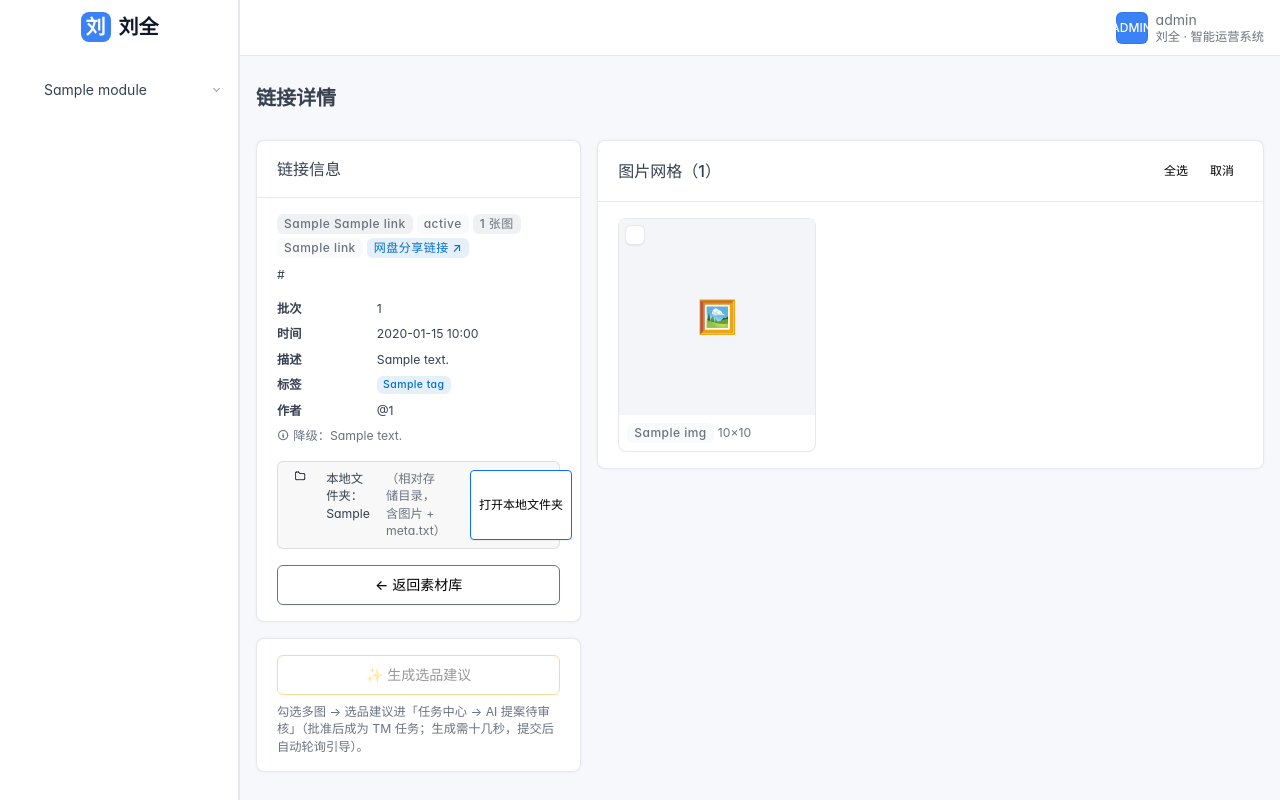
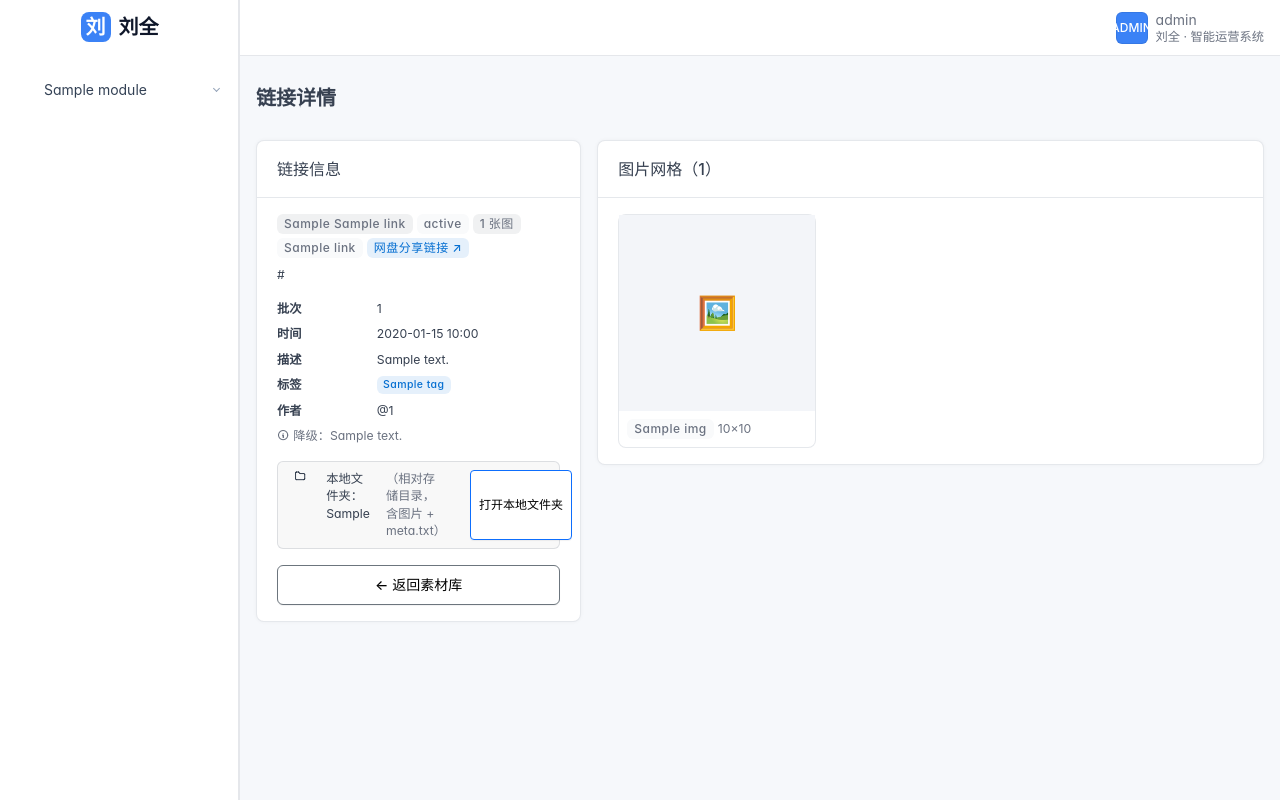
Before and after one commit to winhous/liuquan, a FastAPI app: template web/templates/scrape/link_detail.html in a window 1280 px wide. Run offline with FastAPI, Linux system fonts and the light colour scheme; the template is opened without the code that fills it: most values are stand-ins (such as "Sample title", 1, 10 or a date in 2020); parts of the project's set-up code (start-up, migrations or seed data) failed here and were passed over; some libraries are stand-ins or nearby versions.

Commit message:
feat(v0.6): 方向收口——扒图页撤选品建议按钮+勾选UI(纯采集管理), AI产物(SEO初稿/SKU·变体建档)归加工页v0.7/v0.8
用户还原真实流程: 图→修图(本质不变)→SEO→上架; 选品建议(AI看文本表态)不在流程里
- link_detail.html: 删 btn-suggest/img-check/toggleAll/submitSuggest JS + 按钮卡; 图片网格纯展示
- 引擎侧 scrape_suggest_chain/product_suggestion//scrape/suggest路由与A47/A48/A66断言保留(无UI入口, v0.8改造复用)
- 变更日志留痕; 五绿全绿

```diff
--- a/web/templates/scrape/link_detail.html
+++ b/web/templates/scrape/link_detail.html
@@ -15,7 +15,7 @@
 {% endif %}
 
 <div class="row g-3">
-  <!-- 左栏：链接信息 + 本地文件夹提示 + 选品建议入口 -->
+  <!-- 左栏：链接信息 + 本地文件夹提示（复核反馈：扒图页不放 AI 按钮） -->
   <div class="col-lg-4">
     <div class="card">
       <div class="card-header">
@@ -75,29 +75,15 @@
         <a href="/scrape" class="btn btn-outline-secondary w-100 mt-3">← 返回素材库</a>
       </div>
     </div>
-    {% if images %}
-    <div class="card mt-3">
-      <div class="card-body">
-        <button id="btn-suggest" class="btn btn-warning w-100" onclick="submitSuggest()" disabled>
-          ✨ 生成选品建议
-        </button>
-        <p class="text-muted small mt-2 mb-0">
-          勾选多图 → 选品建议进「任务中心 → AI 提案待审核」（批准后成为 TM 任务；生成需十几秒，提交后自动轮询引导）。
-        </p>
-      </div>
-    </div>
-    {% endif %}
+    {# 复核反馈 2026-09-03：扒图页不放 AI 产物按钮——SEO 初稿 / SKU·变体建档在加工页
+       （v0.7 SKU 建档 / v0.8 卖法 SEO，从素材库选处理好的图做）；选品建议链路撤 UI #}
   </div>
 
-  <!-- 右栏：图片网格（缩略图 · 宽高 · 水印标记 · 来源标记徽章） -->
+  <!-- 右栏：图片网格（缩略图 · 宽高 · 水印标记 · 来源标记徽章；复核反馈：去掉勾选/选品建议 UI，纯展示） -->
   <div class="col-lg-8">
     <div class="card">
       <div class="card-header d-flex align-items-center justify-content-between">
         <h3 class="card-title mb-0">图片网格（{{ images|length }}）</h3>
-        <div>
-          <button class="btn btn-sm btn-link" onclick="toggleAll(true)">全选</button>
-          <button class="btn btn-sm btn-link text-muted" onclick="toggleAll(false)">取消</button>
-        </div>
       </div>
       <div class="card-body">
         {% if images %}
@@ -105,9 +91,6 @@
           {% for img in images %}
           <div class="col">
             <div class="card mb-0 position-relative">
-              <div class="position-absolute" style="top:6px;left:6px;z-index:2;">
-                <input type="checkbox" class="form-check-input img-check" data-id="{{ img.id }}" onchange="updateSuggestState()">
-              </div>
               <div style="aspect-ratio:1/1;background:#f3f5f9;display:flex;align-items:center;justify-content:center;overflow:hidden;">
                 {% if img.local_path %}
                 <img src="/scrape/thumbnail/{{ img.id }}" alt="图片" loading="lazy"
@@ -143,71 +126,6 @@
 </div>
 
 <script>
-  function updateSuggestState() {
-    const n = document.querySelectorAll('.img-check:checked').length;
-    document.getElementById('btn-suggest').disabled = n === 0;
-  }
-  function toggleAll(on) {
-    document.querySelectorAll('.img-check').forEach(c => { c.checked = on; });
-    updateSuggestState();
-  }
-  async function submitSuggest() {
-    const ids = [...document.querySelectorAll('.img-check:checked')].map(c => c.dataset.id);
-    if (!ids.length) { alert('请先勾选图片'); return; }
-    const btnS = document.getElementById('btn-suggest');
-    const hint = document.getElementById('suggest-hint');
-    if (hint) hint.remove();
-    btnS.disabled = true; btnS.textContent = '⏳ 已提交，选品建议生成中…';
-    try {
-      const r = await fetch('/scrape/suggest', {
-        method: 'POST', headers: { 'Content-Type': 'application/json' },
-        body: JSON.stringify({ image_ids: ids })
-      });
-      const data = await r.json();
-      if (!data.ok) {
-        alert('提交失败: ' + (data.error || '未知错误'));
-        btnS.disabled = false; btnS.textContent = '✨ 生成选品建议';
-        return;
-      }
-      // 轮询引擎任务：完成 → 引导去任务中心提案审核（生成结果在 /tasks 右侧「AI 提案待审核」）
-      const taskId = data.task_id;
-      const deadline = Date.now() + 90000;
-      while (Date.now() < deadline) {
-        await new Promise(res => setTimeout(res, 3000));
-        try {
-          const tr = await fetch('/tasks/engine/' + taskId);
-          const td = await tr.json();
-          const st = td.status || '';
-          if (st === 'done') {
-            btnS.textContent = '✅ 选品建议已生成';
-            const box = document.createElement('div');
-            box.id = 'suggest-hint';
-            box.className = 'alert alert-success mt-2 mb-0 small';
-            box.innerHTML =
-              '选品建议已进「<b>任务中心 → AI 提案待审核</b>」（右上角待审核数 +1）。' +
-              '<a href="/tasks" class="ms-1">立即去审核 →</a>';
-            btnS.insertAdjacentElement('afterend', box);
-            return;
-          }
-          if (st === 'failed') {
-            btnS.textContent = '✨ 生成选品建议';
-            btnS.disabled = false;
-            alert('选品建议生成失败：' + (td.error || '未知错误'));
-            return;
-          }
-        } catch (e) { /* 轮询中间失败继续等 */ }
-      }
-      btnS.textContent = '⏳ 仍在生成…';
-      const box = document.createElement('div');
-      box.id = 'suggest-hint';
-      box.className = 'alert alert-warning mt-2 mb-0 small';
-      box.innerHTML = '生成较慢（真 LLM），稍后去「<a href="/tasks">任务中心 → AI 提案待审核</a>」查看。';
-      btnS.insertAdjacentElement('afterend', box);
-    } catch (e) {
-      alert('网络错误: ' + e.message);
-      btnS.disabled = false; btnS.textContent = '✨ 生成选品建议';
-    }
-  }
   // 批 7（详设 §15.2）：历史补传（详情页单链接上传网盘）
   async function uploadNetdisk(btn) {
     const id = btn.dataset.linkId;
```
Also changed, not shown: docs/变更日志.md (+9 -0 lines).
